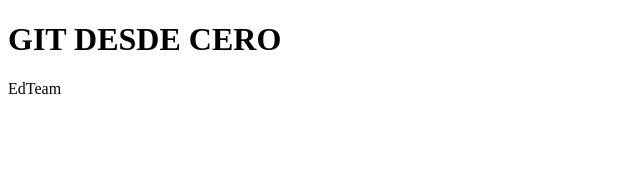
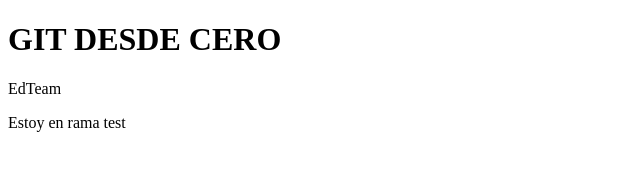
Before and after one commit to ibrito182/practicando-git, a plain HTML site: page index.html in a window 1280 px wide. Shown: the whole page, without its empty margins (0-640 px from the left). Drawn offline with Linux system fonts and the light colour scheme.

Commit message:
Cambio dede rama test

```diff
--- a/index.html
+++ b/index.html
@@ -9,5 +9,6 @@
 <body>
 	<h1>GIT DESDE CERO</h1>
 	<p>EdTeam</p>
+	<section>Estoy en rama test</section>
 </body>
 </html>
```
